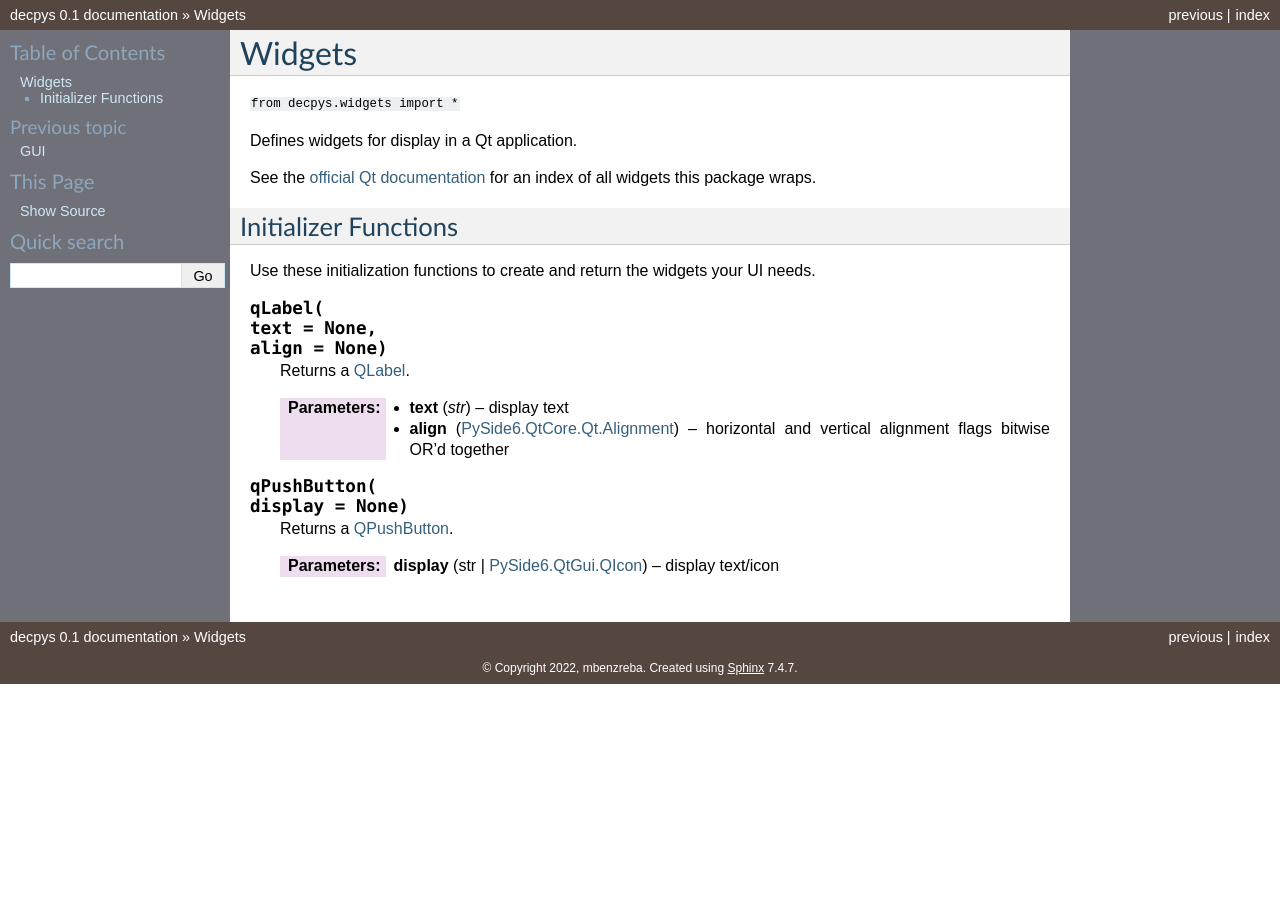
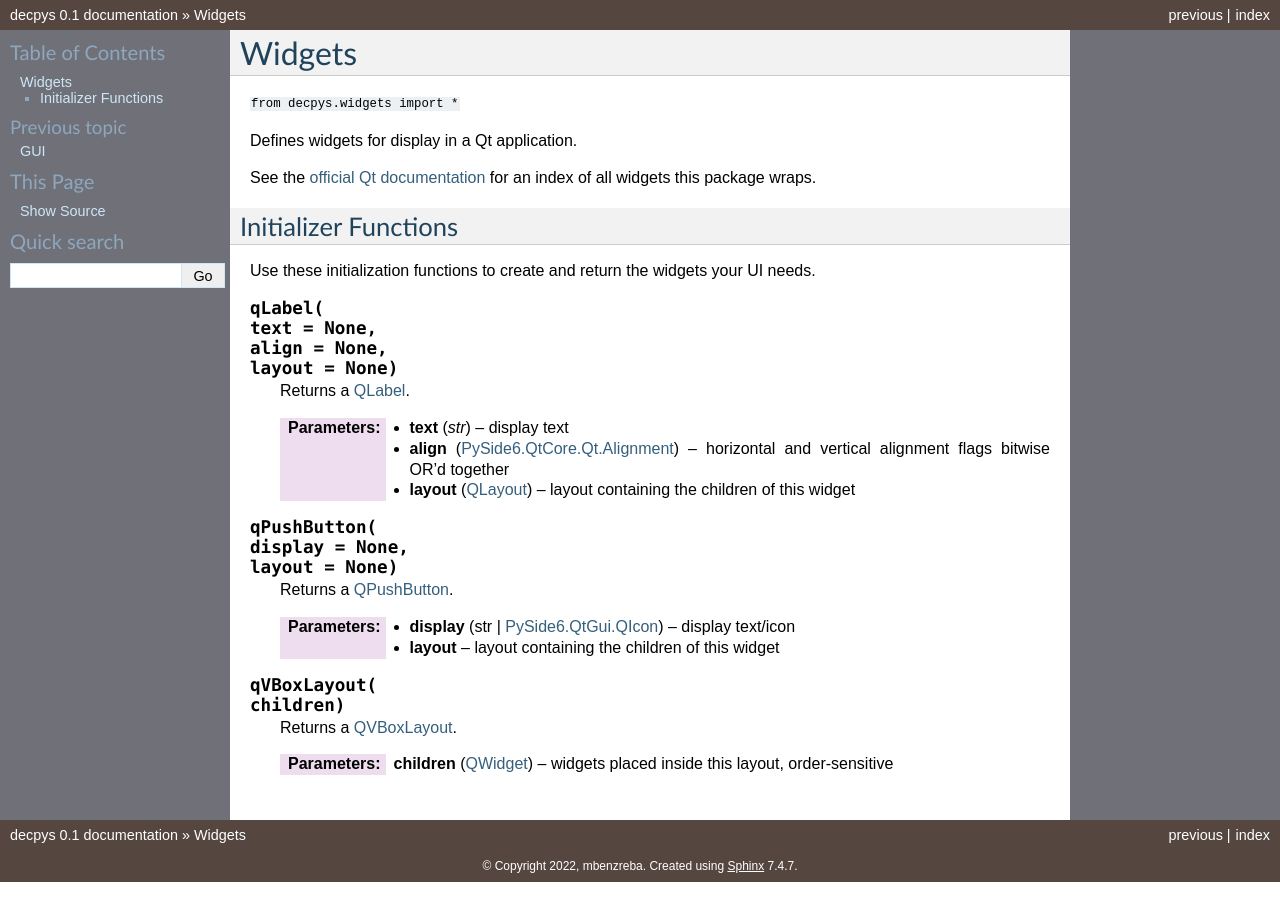
Before and after one commit to mbenzreba/decpys, a Sphinx documentation site: the page built from docs/source/widgets.rst, in a window 1280 px wide. Built offline with Sphinx 7.4.7, drawn with Linux system fonts in a browser that asks for light colours.

Commit message:
doc qVBoxLayout

```diff
--- a/docs/source/widgets.rst
+++ b/docs/source/widgets.rst
@@ -18,7 +18,8 @@
 
 .. py:function:: qLabel(
     text = None,
-    align = None)
+    align = None,
+    layout = None)
 
     Returns a `QLabel <https://doc.qt.io/qtforpython/PySide6/QtWidgets/QLabel.html>`_.
 
@@ -26,12 +27,26 @@
     :type text: str
     :param align: horizontal and vertical alignment flags bitwise OR'd together
     :type align: `PySide6.QtCore.Qt.Alignment <https://doc.qt.io/qtforpython/PySide6/QtCore/Qt.html?highlight=alignment#PySide6.QtCore.PySide6.QtCore.Qt.AlignmentFlag>`_
+    :param layout: layout containing the children of this widget
+    :type layout: `QLayout <https://doc.qt.io/qtforpython/PySide6/QtWidgets/QLayout.html>`_
 
 
 .. py:function:: qPushButton(
-    display = None)
+    display = None,
+    layout = None)
 
     Returns a `QPushButton <https://doc.qt.io/qtforpython/PySide6/QtWidgets/QPushButton.html>`_.
 
     :param display: display text/icon
     :type display: str | `PySide6.QtGui.QIcon <https://doc.qt.io/qtforpython/PySide6/QtGui/QIcon.html>`_
+    :param layout: layout containing the children of this widget
+    :type layout: `QLayout <https://doc.qt.io/qtforpython/PySide6/QtWidgets/QLayout.html>`_
+
+
+.. py:function:: qVBoxLayout(
+    children)
+
+    Returns a `QVBoxLayout <https://doc.qt.io/qtforpython/PySide6/QtWidgets/QVBoxLayout.html>`_.
+
+    :param children: widgets placed inside this layout, order-sensitive
+    :type children: `QWidget <https://doc.qt.io/qtforpython/PySide6/QtWidgets/QWidget.html>`_
```
